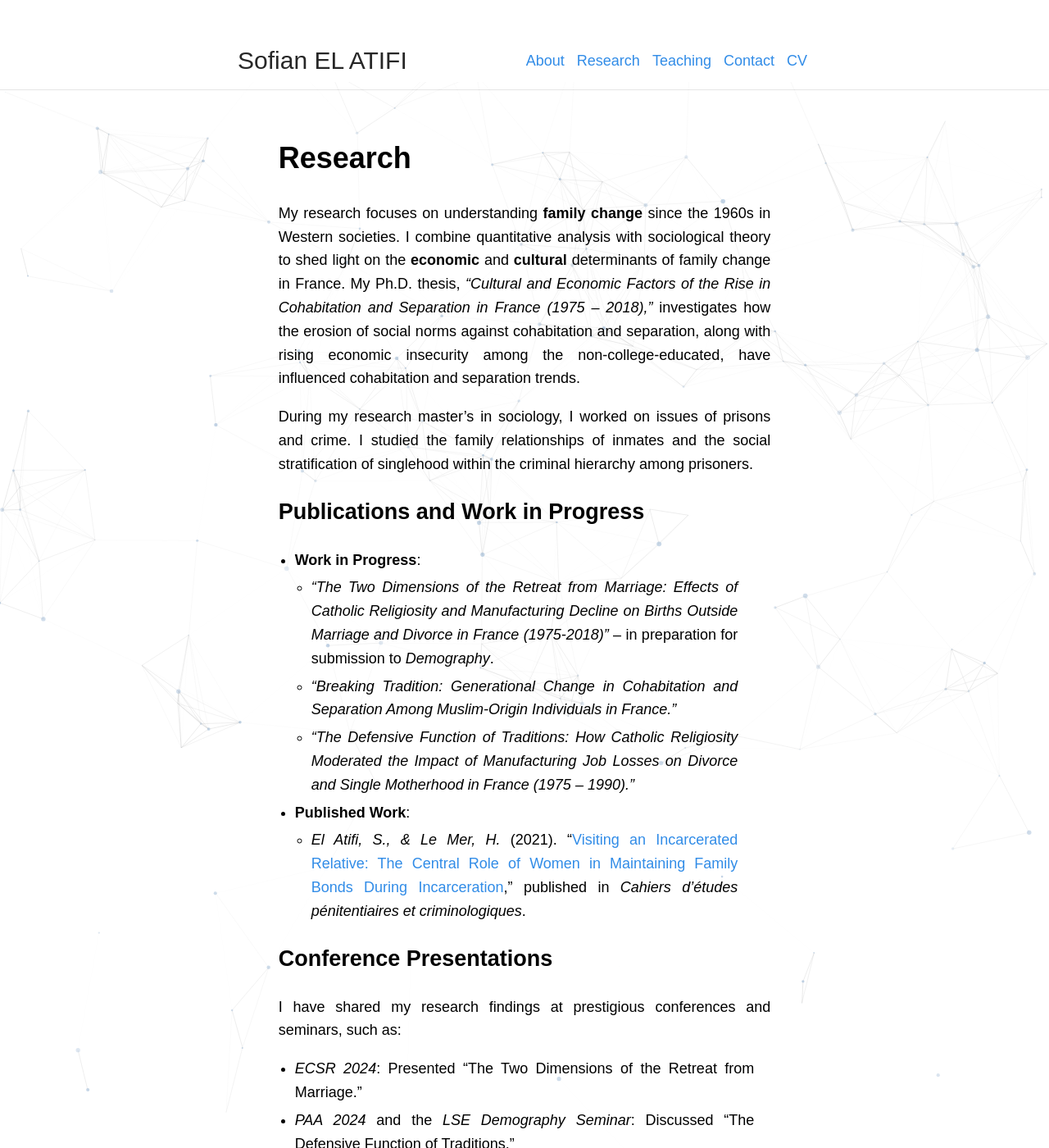
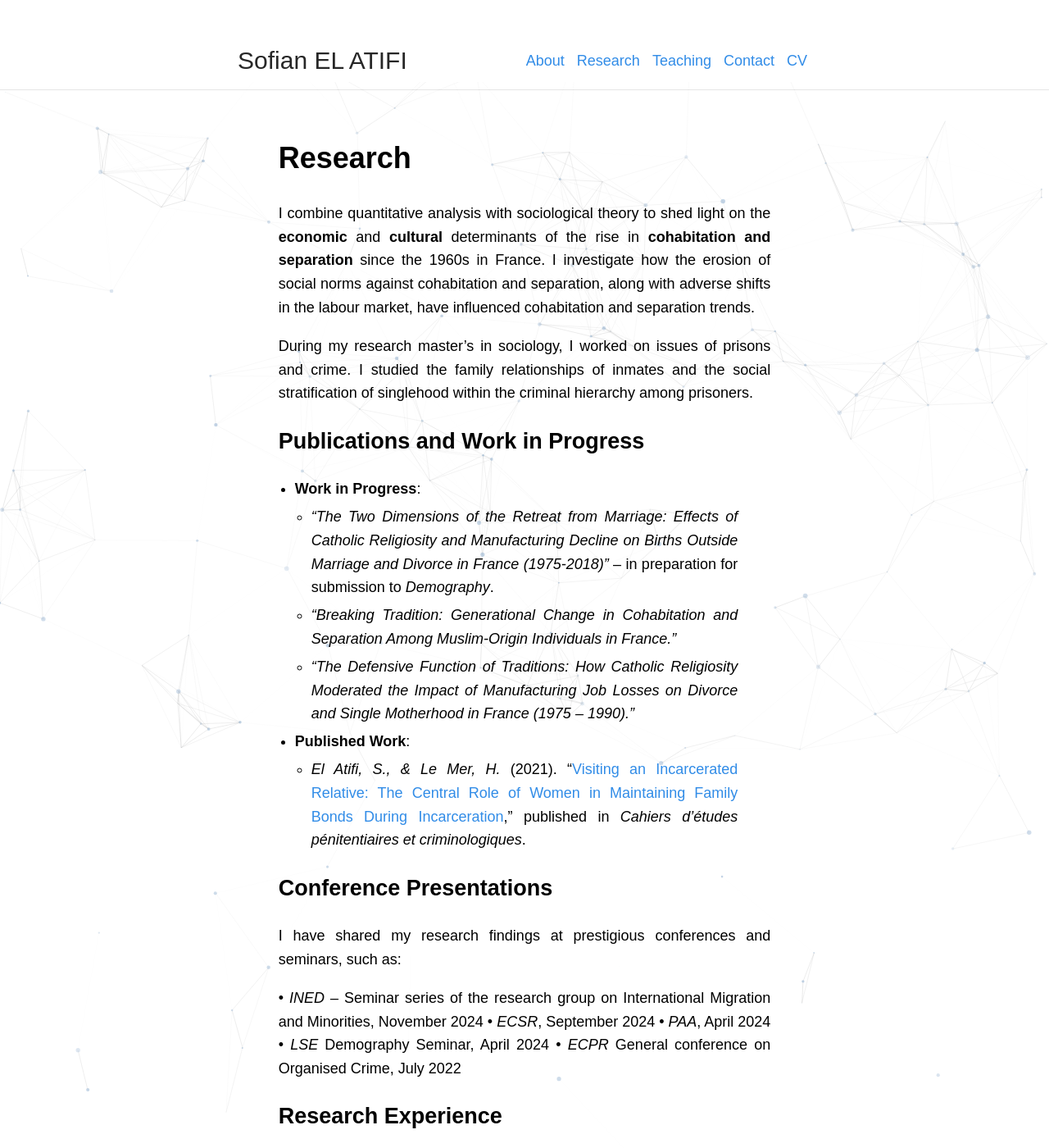
Before and after one commit to sofianelatifi/sofianelatifi.github.io, a Jekyll site: the page built from research.md, in a window 1280 px wide and 1400 px high. Shown: the whole window at 82% size. Built offline with Jekyll 4.4.1, drawn with Linux system fonts in a browser that asks for light colours; some of the changed text lies outside the part shown.

Commit message:
Update research.md

```diff
--- a/research.md
+++ b/research.md
@@ -21,7 +21,7 @@ title: Sofian EL ATIFI - Research
 
 # Research
 
-My research focuses on understanding **family change** since the 1960s in Western societies. I combine quantitative analysis with sociological theory to shed light on the **economic** and **cultural** determinants of family change in France. My Ph.D. thesis, *“Cultural and Economic Factors of the Rise in Cohabitation and Separation in France (1975 – 2018),”* investigates how the erosion of social norms against cohabitation and separation, along with rising economic insecurity among the non-college-educated, have influenced cohabitation and separation trends.
+I combine quantitative analysis with sociological theory to shed light on the **economic** and **cultural** determinants of the rise in **cohabitation and separation** since the 1960s in France. I investigate how the erosion of social norms against cohabitation and separation, along with adverse shifts in the labour market, have influenced cohabitation and separation trends.
 
 During my research master's in sociology, I worked on issues of prisons and crime. I studied the family relationships of inmates and the social stratification of singlehood within the criminal hierarchy among prisoners.
 
@@ -38,12 +38,16 @@ During my research master's in sociology, I worked on issues of prisons and crim
 ## Conference Presentations
 
 I have shared my research findings at prestigious conferences and seminars, such as:
-- *ECSR 2024*: Presented “The Two Dimensions of the Retreat from Marriage.”
-- *PAA 2024* and the *LSE Demography Seminar*: Discussed “The Defensive Function of Traditions.”
-- *ECPR General Conference on Organised Crime (2022)*: Presented “Why Are Organised Criminals Less Likely to Be Single?”
+
+• *INED* – Seminar series of the research group on International Migration and Minorities, November 2024
+• *ECSR*, September 2024
+• *PAA*, April 2024
+• *LSE* Demography Seminar, April 2024
+• *ECPR* General conference on Organised Crime, July 2022
+
 
 ## Research Experience
 
-My hands-on research experience includes:
+My hands-on research experience before the Ph.D. includes:
 - Assisting on a project about the labour market integration of children of immigrants at **CRIS, Sciences Po Paris**.
 - Contributing to research on work satisfaction at **CEET, CNAM**.
```
